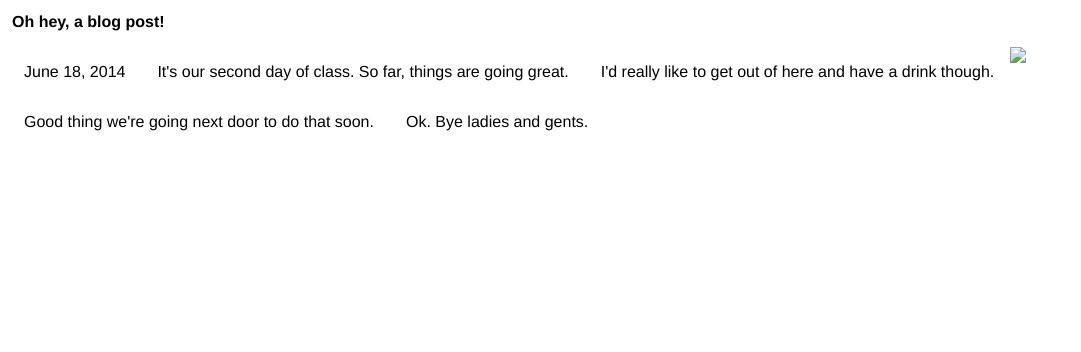
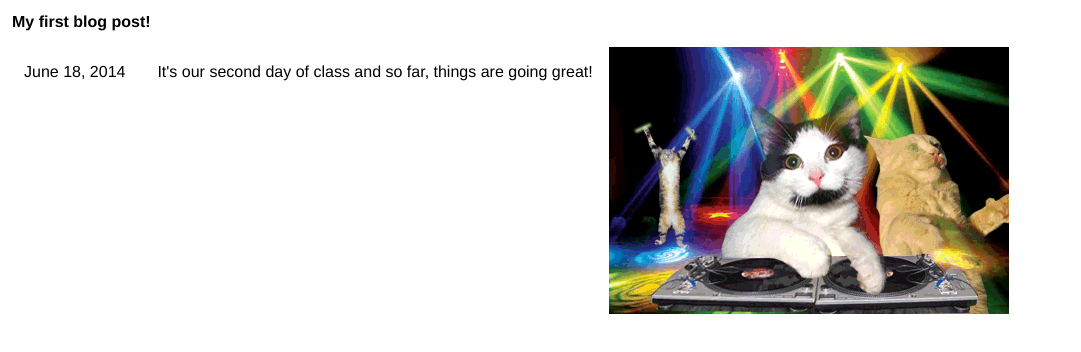
Before and after one commit to brickaa/blog, a plain HTML site: page posts/6_18_14/index.html in a window 1280 px wide. Shown: the part 86-438 px from the top of the page, without its empty margins (0-1081 px from the left). Drawn offline with nearby package versions, Linux system fonts and the light colour scheme; files that its build step writes are made by us from their sources; files whose address does not match are found by name.

Commit message:
updated post 6_18_14

```diff
--- a/posts/6_18_14/index.html
+++ b/posts/6_18_14/index.html
@@ -2,8 +2,8 @@
 <html>
 	<head>
 		<title>June 18, 2014</title>
-		<link rel="stylesheet" href="../style.css">
-		<link rel="stylesheet" href="../font-awesome-4.1.0/css/font-awesome.css"
+		<link rel="stylesheet" href="../../style.css">
+		<link rel="stylesheet" href="../../font-awesome-4.1.0/css/font-awesome.css"
 	</head>
 	<body>
 		<h1>Becca Aaronson <i class="fa fa-bomb"></i></h1>
@@ -11,19 +11,14 @@
 			<ul class="nav-bar">
 				<li><a href="../index.html">About Me</a></li>
 				<li><a href="../contact.html">Contact</a></li>
-				<li><a href="index.html">Blog Posts</a></li>
+				<li><a href="../index.html">Blog Posts</a></li>
 			</ul>
 		</div>
-		<div class="title">
-			<h2>Oh hey, a blog post!</h2>
+		<div class="post">
+			<h2>My first blog post!</h2>
 			<p class="date">June 18, 2014</p>
-		</div>
-		<div>
-			<p>It's our second day of class. So far, things are going great.</p>
-			<p>I'd really like to get out of here and have a drink though.</p>
-			<p>Good thing we're going next door to do that soon.</p>
-			<p>Ok. Bye ladies and gents.</p>
-			<img src="../giphy.gif">
+			<p>It's our second day of class and so far, things are going great!</p>
+			<img src="giphy.gif">
 		</div>
 	</body>
 </html>
```
Also changed, not shown: posts/6_18_14/giphy.gif (added).
